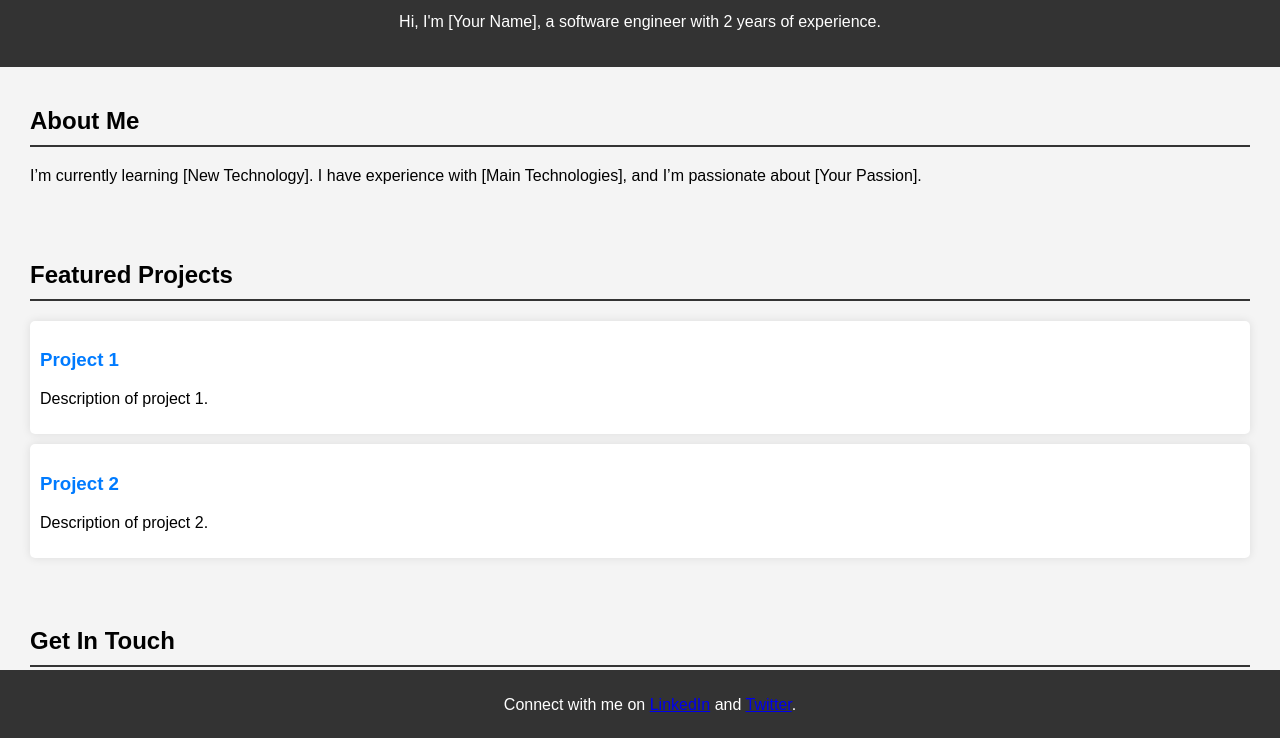
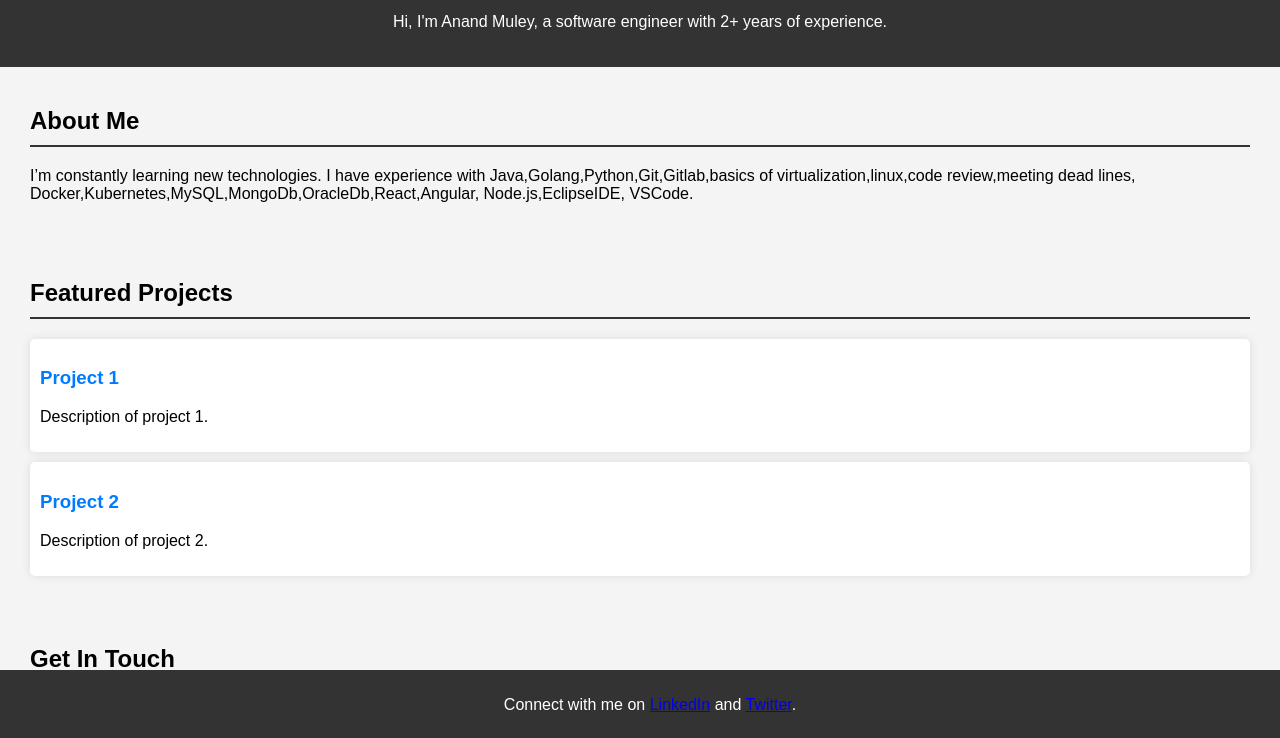
Before and after one commit to anandmuley568/Anand-Portfolio, a plain HTML site: page index.html in a window 1280 px wide. Shown: the part 60-798 px from the top of the page. Drawn offline with Linux system fonts and the light colour scheme.

Commit message:
Update index.html

```diff
--- a/index.html
+++ b/index.html
@@ -94,12 +94,12 @@
 <body>
     <header>
         <h1>Welcome to My GitHub Portfolio</h1>
-        <p>Hi, I'm [Your Name], a software engineer with 2 years of experience.</p>
+        <p>Hi, I'm Anand Muley, a software engineer with 2+ years of experience.</p>
     </header>
 
     <section id="about">
         <h2>About Me</h2>
-        <p>I’m currently learning [New Technology]. I have experience with [Main Technologies], and I’m passionate about [Your Passion].</p>
+        <p>I’m constantly learning new technologies. I have experience with Java,Golang,Python,Git,Gitlab,basics of virtualization,linux,code review,meeting dead lines, Docker,Kubernetes,MySQL,MongoDb,OracleDb,React,Angular, Node.js,EclipseIDE, VSCode.</p>
     </section>
 
     <section id="projects">
```
